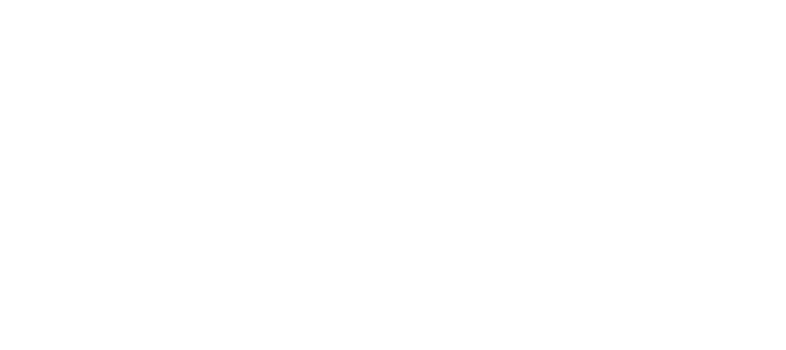
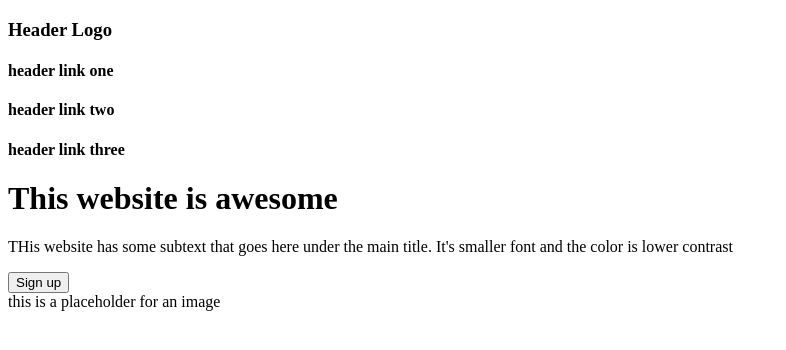
Before and after one commit to NeotameGO/landing-page, a plain HTML site: page index.html in a window 1280 px wide. Shown: the whole page, without its empty margins (0-786 px from the left). Drawn offline with Linux system fonts and the light colour scheme.

Commit message:
Add content to header

```diff
--- a/index.html
+++ b/index.html
@@ -8,11 +8,21 @@
     <link rel="stylesheet" href="style.css">
 </head>
 <body>
-    <div class="header"></div>
+    <div class="header">
+        <h3>Header Logo</h3>
+        <h4>header link one</h4>
+        <h4>header link two</h4>
+        <h4>header link three</h4>
+        <h1>This website is awesome</h1>
+        <p>THis website has some subtext that goes here under the main title. It's smaller font and the color is lower contrast</p>
+        <button>Sign up</button>
+        <div>this is a placeholder for an image</div>
+    </div>
+
+
     <div class="section1"></div>
     <div class="section2"></div>
     <div class="section3"></div>
-    <div class="section4"></div>
     <div class="footer"></div>
 </body>
 </html>
```
